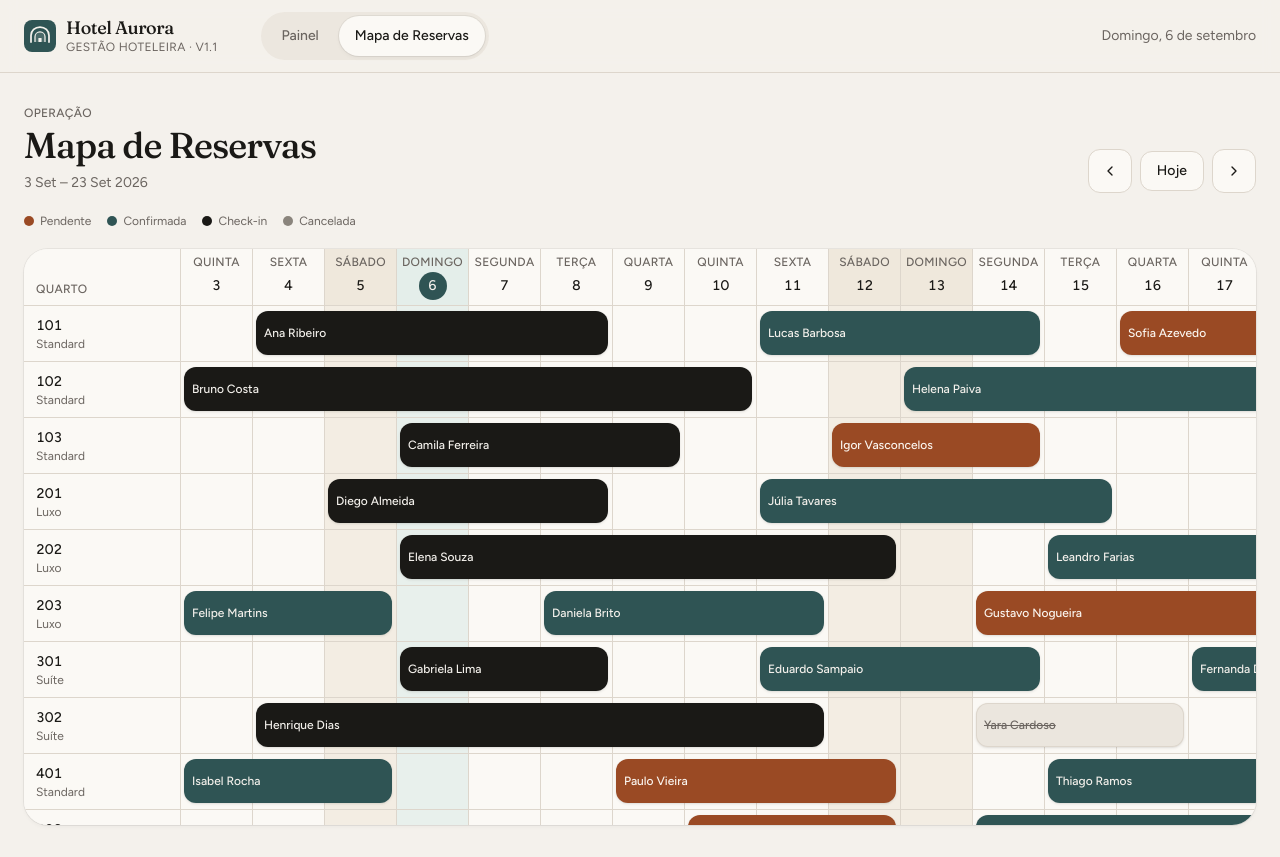
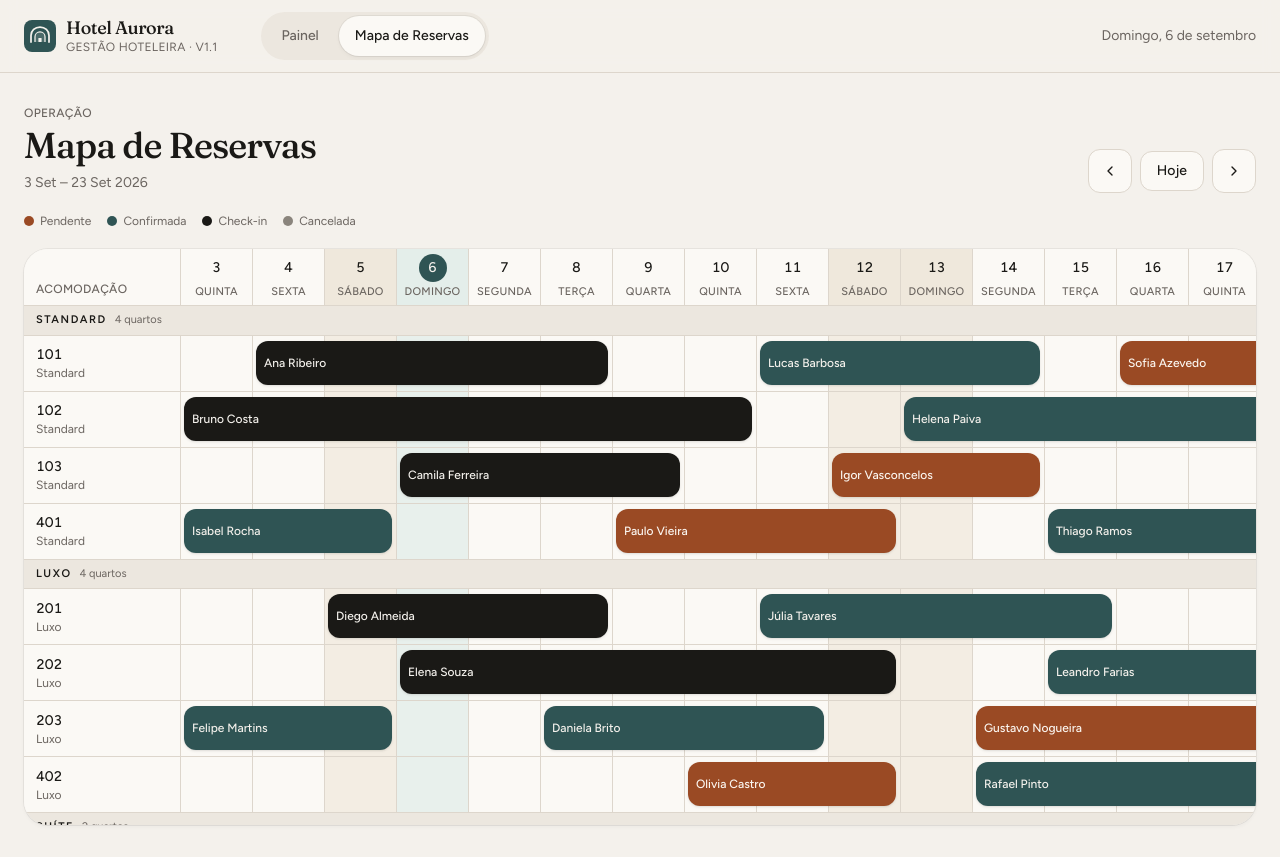
Before and after one commit to Rafaelmxz/pms-hotel, a React (Vite) app: page / in a window 1280 px wide. Both pictures are taken after a click on the button "Mapa de Reservas". Built offline with nearby package versions, Linux system fonts and the light colour scheme.

Commit message:
v1.1.0: rewrite Timeline as grouped reservation map

```diff
--- a/src/features/reservations/Timeline.tsx
+++ b/src/features/reservations/Timeline.tsx
@@ -7,11 +7,30 @@ import {
   stayNights,
   TODAY,
   type Reservation,
+  type Room,
+  type RoomType,
 } from "@/mocks/hotelData";
 import { cn } from "@/lib/utils";
 import { STATUS_BAR, STATUS_LABEL } from "./status";
 
 const VISIBLE_DAYS = 21;
+
+const TYPE_ORDER: RoomType[] = ["Standard", "Luxo", "Suíte"];
+
+type MapRow =
+  | { kind: "group"; type: RoomType; count: number }
+  | { kind: "room"; room: Room };
+
+function buildRows(): MapRow[] {
+  const rows: MapRow[] = [];
+  for (const type of TYPE_ORDER) {
+    const group = rooms.filter((room) => room.type === type);
+    if (!group.length) continue;
+    rows.push({ kind: "group", type, count: group.length });
+    for (const room of group) rows.push({ kind: "room", room });
+  }
+  return rows;
+}
 
 function clampIndex(value: number, min: number, max: number) {
   return Math.min(max, Math.max(min, value));
@@ -40,6 +59,10 @@ export function Timeline({
   const days = Array.from({ length: VISIBLE_DAYS }, (_, i) => addDays(start, i));
   const rangeEnd = addDays(start, VISIBLE_DAYS);
   const items = getReservationsOverlapping(start, rangeEnd);
+  const rows = buildRows();
+  const rowTracks = rows
+    .map((row) => (row.kind === "group" ? "var(--timeline-group)" : "var(--timeline-row)"))
+    .join(" ");
 
   return (
     <div className="timeline-map min-w-0 overflow-hidden rounded-xl bg-card shadow-[var(--shadow-border)]">
@@ -48,12 +71,12 @@ export function Timeline({
           className="relative grid"
           style={{
             gridTemplateColumns: `var(--timeline-sidebar) repeat(${VISIBLE_DAYS}, var(--timeline-day))`,
-            gridTemplateRows: `var(--timeline-head) repeat(${rooms.length}, var(--timeline-row))`,
+            gridTemplateRows: `var(--timeline-head) ${rowTracks}`,
             width: `calc(var(--timeline-sidebar) + ${VISIBLE_DAYS} * var(--timeline-day))`,
           }}
         >
           <div className="sticky top-0 left-0 z-30 flex items-end bg-card px-3 py-2 text-xs font-medium tracking-wide text-muted-foreground uppercase">
-            Quarto
+            Acomodação
           </div>
           {days.map((day, index) => {
             const today = isSameDay(day, TODAY);
@@ -68,38 +91,58 @@ export function Timeline({
                 )}
                 style={{ gridColumn: index + 2, gridRow: 1 }}
               >
-                <span className="text-xs font-medium tracking-wide text-muted-foreground uppercase">
-                  {format(day, "EEE", { locale: ptBR }).replace(".", "")}
-                </span>
                 <span
                   className={cn(
-                    "mt-0.5 flex size-7 items-center justify-center rounded-full text-sm font-medium tabular-nums",
+                    "flex size-7 items-center justify-center rounded-full text-sm font-medium tabular-nums",
                     today && "bg-primary text-primary-foreground",
                   )}
                 >
                   {format(day, "d")}
                 </span>
+                <span className="mt-0.5 text-[11px] font-medium tracking-wide text-muted-foreground uppercase">
+                  {format(day, "EEE", { locale: ptBR }).replace(".", "")}
+                </span>
               </div>
             );
           })}
 
-          {rooms.map((room, roomIndex) => (
+          {rows.map((row, rowIndex) => {
+            const gridRow = rowIndex + 2;
+            if (row.kind === "group") {
+              return (
                 <div
-              key={room.id}
-              className="sticky left-0 z-20 flex flex-col justify-center border-t border-border bg-card px-3"
-              style={{ gridColumn: 1, gridRow: roomIndex + 2 }}
+                  key={`group-${row.type}`}
+                  className="sticky left-0 z-20 col-span-full flex items-center border-t border-border bg-secondary px-3"
+                  style={{
+                    gridColumn: `1 / ${VISIBLE_DAYS + 2}`,
+                    gridRow,
+                  }}
                 >
-              <span className="text-sm font-medium tabular-nums">{room.number}</span>
-              <span className="hidden truncate text-xs whitespace-nowrap text-muted-foreground sm:block">
-                {room.type}
+                  <span className="text-[11px] font-semibold tracking-[0.14em] text-foreground uppercase">
+                    {row.type}
+                  </span>
+                  <span className="ml-2 text-[11px] text-muted-foreground">
+                    {row.count} {row.count === 1 ? "quarto" : "quartos"}
                   </span>
                 </div>
-          ))}
+              );
+            }
 
-          {rooms.map((room, roomIndex) =>
-            days.map((day, dayIndex) => (
+            const roomItems = items.filter((item) => item.roomId === row.room.id);
+            return (
+              <div key={row.room.id} className="contents">
                 <div
-                key={`${room.id}-${toKey(day)}`}
+                  className="sticky left-0 z-20 flex flex-col justify-center border-t border-border bg-card px-3"
+                  style={{ gridColumn: 1, gridRow }}
+                >
+                  <span className="text-sm font-medium tabular-nums">{row.room.number}</span>
+                  <span className="hidden truncate text-xs whitespace-nowrap text-muted-foreground sm:block">
+                    {row.room.type}
+                  </span>
+                </div>
+                {days.map((day, dayIndex) => (
+                  <div
+                    key={`${row.room.id}-${toKey(day)}`}
                     className={cn(
                       "border-t border-l border-border",
                       isWeekend(day) && "bg-weekend/70",
@@ -107,15 +150,11 @@ export function Timeline({
                     )}
                     style={{
                       gridColumn: dayIndex + 2,
-                  gridRow: roomIndex + 2,
+                      gridRow,
                     }}
                   />
-            )),
-          )}
-
-          {rooms.map((room, roomIndex) => {
-            const roomItems = items.filter((item) => item.roomId === room.id);
-            return roomItems.map((reservation) => {
+                ))}
+                {roomItems.map((reservation) => {
                   const { colStart, colEnd, hidden } = barPlacement(
                     reservation,
                     start,
@@ -133,14 +172,16 @@ export function Timeline({
                       )}
                       style={{
                         gridColumn: `${colStart + 2} / ${colEnd + 2}`,
-                    gridRow: roomIndex + 2,
+                        gridRow,
                       }}
                       title={`${reservation.guestName} · ${STATUS_LABEL[reservation.status]}`}
                     >
                       <span className="block truncate">{reservation.guestName}</span>
                     </button>
                   );
-            });
+                })}
+              </div>
+            );
           })}
         </div>
       </div>
```
Lines whose indentation alone changed are shown as unchanged.
